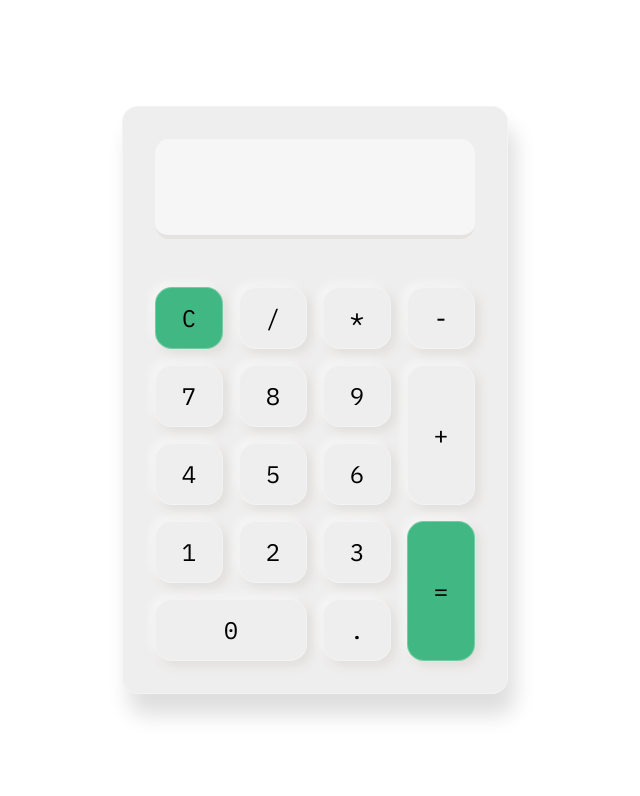
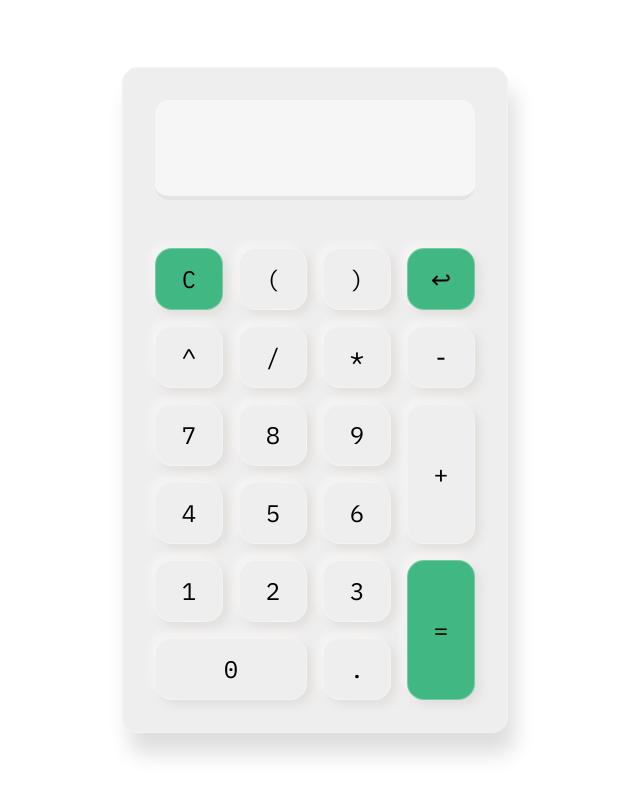
Before and after one commit to romangvk/vue-calculator, a Vue app: page / in a window 1280 px wide. Shown: the top 796 px of the page, without its empty margins (325-965 px from the left). Built offline with nearby package versions, Linux system fonts and the light colour scheme.

Commit message:
exponent, parentheses, and backspace buttons

```diff
--- a/src/assets/css/keypad.css
+++ b/src/assets/css/keypad.css
@@ -1,7 +1,14 @@
 .container {
   display: grid;
   grid-template-columns: 1fr 1fr 1fr 1fr;
-  grid-template-rows: 1fr 1fr 1fr 1fr 1fr;
+  grid-template-rows: 1fr 1fr 1fr 1fr 1fr 1fr;
+  grid-template-areas:
+    "a . . b"
+    ". . . ."
+    ". . . c"
+    ". . . c"
+    ". . . e"
+    "d d . e";
   gap: 1em;
 }
 
@@ -37,23 +44,29 @@ button:active {
     inset 0.2em 0.2em 0.4em var(--dark), inset -0.2em -0.2em 0.4em var(--light);
 }
 
-.key1 {
-  grid-area: 1 / 1 / 2 / 2;
+.key-clear {
+  grid-area: a;
+}
+.key-back {
+  grid-area: b;
+}
+.key-plus {
+  grid-area: c;
+}
+.key-0 {
+  grid-area: d;
+}
+.key-equal {
+  grid-area: e;
+}
+.key-clear,
+.key-back,
+.key-equal {
   background-color: var(--accent);
   color: var(--alt-text);
 }
-.key2 {
-  grid-area: 2 / 4 / 4 / 5;
-}
-.key3 {
-  grid-area: 5 / 1 / 6 / 3;
-}
-.key4 {
-  grid-area: 4 / 4 / 6 / 5;
-  background-color: var(--accent);
-  color: var(--alt-text);
-}
-.key1:hover,
-.key4:hover {
+.key-clear:hover,
+.key-back:hover,
+.key-equal:hover {
   background-color: var(--accent-light);
 }
--- a/src/components/CalcKeypad.vue
+++ b/src/components/CalcKeypad.vue
@@ -1,19 +1,25 @@
 <template>
   <div className="container">
-    <button type="button" class="key1" v-on:click="$emit('keypress', 'C')">
+    <button type="button" class="key-clear" v-on:click="$emit('keypress', 'C')">
       C
     </button>
-    <button type="button" class="key2" v-on:click="$emit('keypress', '+')">
+    <button type="button" class="key-back" v-on:click="$emit('keypress', '↩')">
+      ↩
+    </button>
+    <button type="button" class="key-plus" v-on:click="$emit('keypress', '+')">
       +
     </button>
-    <button type="button" class="key3" v-on:click="$emit('keypress', '0')">
+    <button type="button" class="key-0" v-on:click="$emit('keypress', '0')">
       0
     </button>
-    <button type="button" class="key4" v-on:click="$emit('keypress', '=')">
+    <button type="button" class="key-equal" v-on:click="$emit('keypress', '=')">
       =
     </button>
     <button
       v-for="(k, i) of [
+        '(',
+        ')',
+        '^',
         '/',
         '*',
         '-',
```
